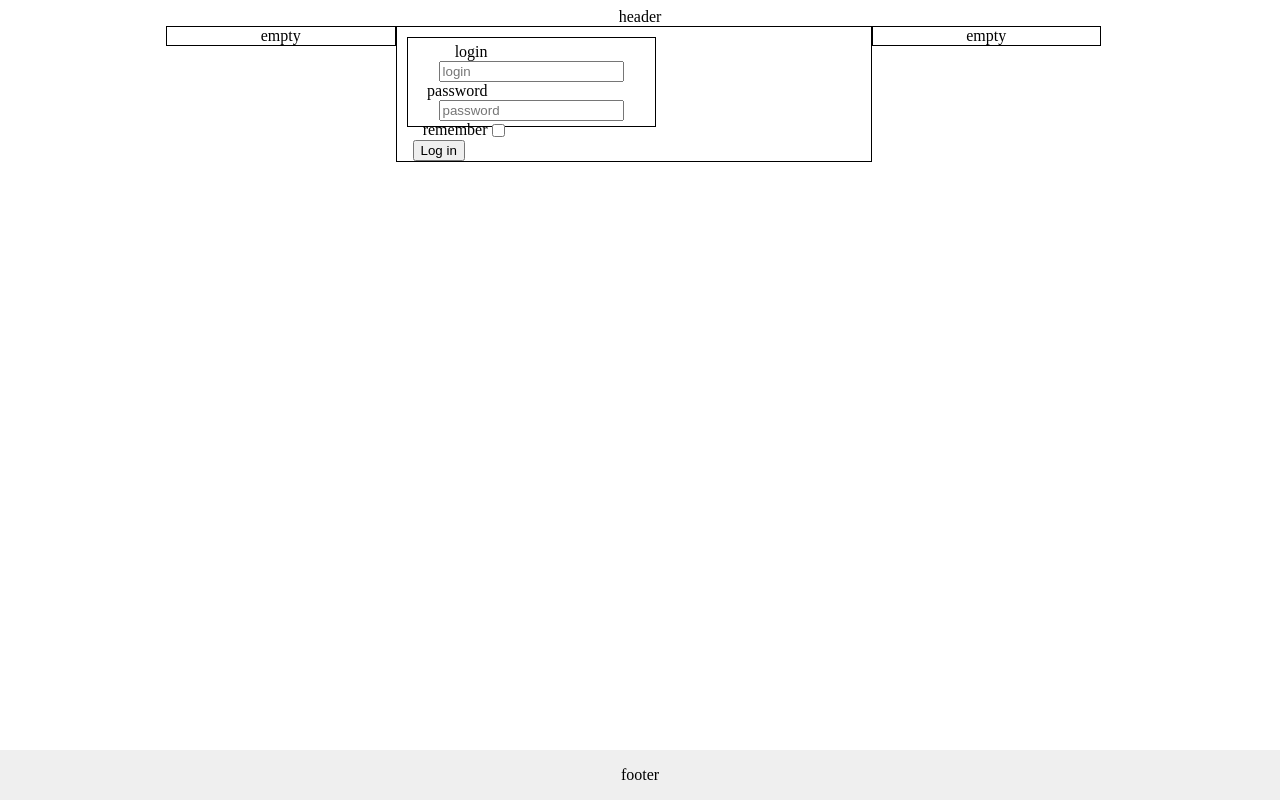
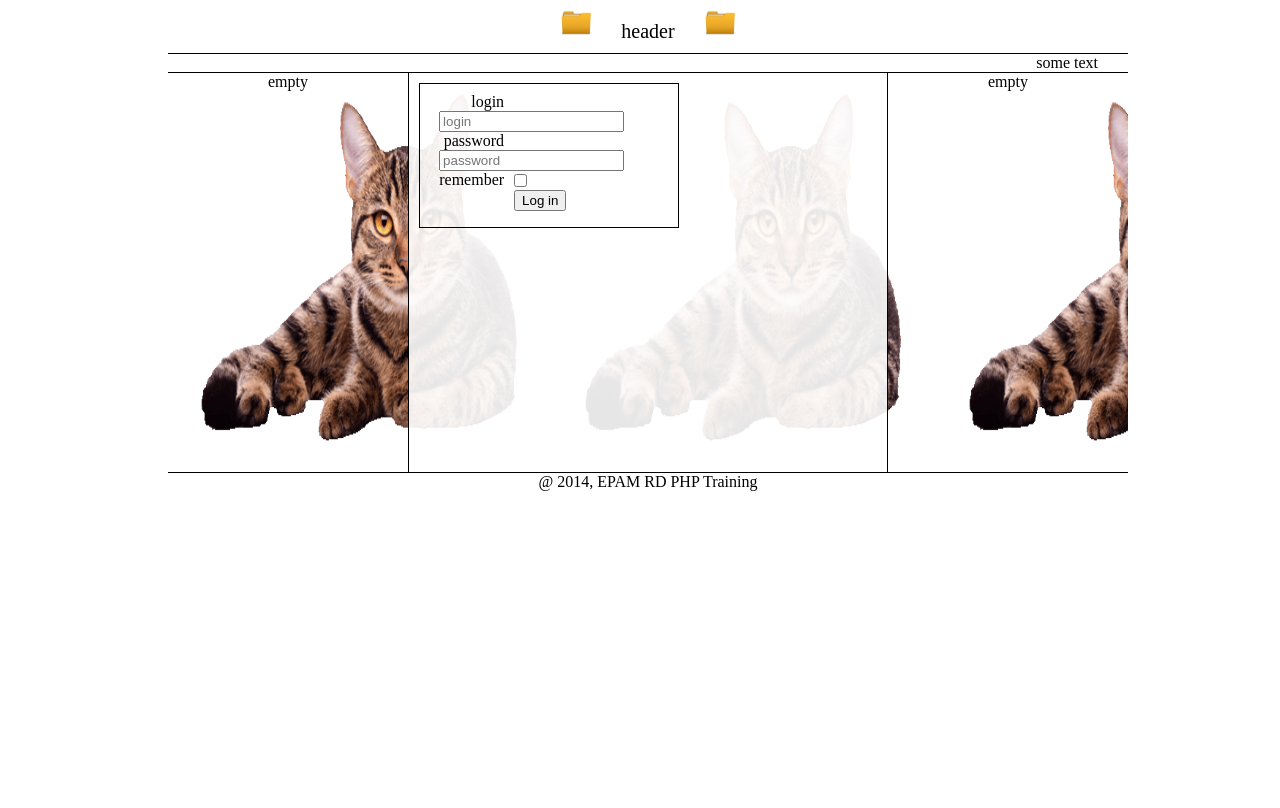
Before and after one commit to nikolaiev/frontEndHomeWork, a plain HTML site: page index.html in a window 1280 px wide. Drawn offline with Linux system fonts and the light colour scheme.

Commit message:
index page done

```diff
--- a/css/myCss.css
+++ b/css/myCss.css
@@ -1,54 +1,104 @@
-body{
+body,html{
     text-align: center;
+    min-width: 500px;
+    min-height:500px;
+    width: 100%;
+    height: 100%;
 }
 footer{
-    position: absolute;
+    clear: both;
+    position: relative;
     right: 0;
     bottom: 0;
     left: 0;
-    padding: 1rem;
-    background-color: #efefef;
     text-align: center;
+
 }
 
 header{
     text-align: center;
+    font-size:20px;
+    padding-bottom: 10px;
+    vertical-align: top;
 }
 
-aside, section{
-    position: relative;
-    float: left;
-    border: 1px solid;
+header:before,header:after{
+    width: 30px;
+    height:30px;
+    margin: 0 30px;
 
-
-}
-aside{
-    width: 24%;
+    content: "  ";
+    background: url(img/folder.png) no-repeat;
+    background-size:30px 30px;
+    display: inline-block;
 }
 
 
 section{
-    width: 50%;
+    position: relative;
+    float: left;
+    border-bottom: 1px solid;
+    border-left: 1px solid;
+    border-right: 1px solid;
+    height: 100%;
+    width:50%;
+    /*border inside box*/
+    -webkit-box-sizing: border-box;
+    -moz-box-sizing: border-box;
+    -ms-box-sizing: border-box;
+    box-sizing: border-box;
+    background: rgba(255,255,255,0.9);
+
 }
+
+aside{
+    position: relative;
+    float: left;
+    border-bottom: 1px solid;
+
+    -webkit-box-sizing: border-box;
+    -moz-box-sizing: border-box;
+    -ms-box-sizing: border-box;
+    height: 100%;
+    width:25%;
+}
+
 
 #container{
     margin: auto;
     width: 75%;
-}
-
-
-.stick-button{
+    height: 50%;
     position: relative;
-    clear:both;
-    float: left;
-}
-.stick-label{
-    position: relative;
-    clear: both;
+    background: url("img/cat.png") repeat;
+    background-size:40% 100%;
 
 }
 
+#pseudo-header{
+    border-top:solid 1px;
+    border-bottom:solid 1px;
+    text-align: right;
+
+}
+
+.left-span{
+    margin: 30px;
+}
+.stick-button{
+    clear: left;
+    display: block;
+    float: left;
+    margin-left: 85px;
+}
+
+.stick-label{
+    clear: both;
+    display: block;
+    padding-bottom: 10px;
+}
+
 .stick-span{
+    position:relative;
     float: left;
     width: 75px;
     text-align: right;
@@ -57,11 +107,12 @@ section{
 .stick-input{
     position: relative;
     float: left;
+    margin-left: 10px;
 }
 
 #login-form{
     width: 50%;
+    margin: 2% 2%;
+    padding: 2% 2%;
     border: solid 1px;
-    margin: 10px 10px;
-    padding: 5px;
 }
--- a/index.html
+++ b/index.html
@@ -7,13 +7,13 @@
     <script src="js/myJs.js"></script>
 </head>
 
+<body>
+    <header>header</header>
 
-
-<body>
     <div id="container">
-        <header>
-            header
-        </header>
+            <div id="pseudo-header">
+                <span class="left-span">some text</span>
+            </div>
 
             <aside>
                 empty
@@ -24,15 +24,13 @@
 
                     <label class="stick-label">
                         <span class="stick-span">login</span>
-                    <input type="text" placeholder="login" />
+                        <input type="text" placeholder="login" class="stick-input" />
                     </label>
 
 
                     <label class="stick-label">
-                    <span class="stick-span">
-                        password
-                    </span>
-                    <input type="password" placeholder="password"/>
+                        <span class="stick-span">password</span>
+                        <input type="password" placeholder="password" class="stick-input"/>
                     </label>
 
 
@@ -44,16 +42,17 @@
 
                     <button type="submit"  class="stick-button">Log in</button>
                     <br>
+                    <br>
                 </form>
             </section>
 
             <aside>
                 empty
             </aside>
+        </div>
     <footer>
-            footer
+        @ 2014, EPAM RD PHP Training
     </footer>
-    </div>
 </body>
 
 
```
Also changed, not shown: css/img/cat.png (added), css/img/folder.png (added). Lines whose indentation alone changed are shown as unchanged.
